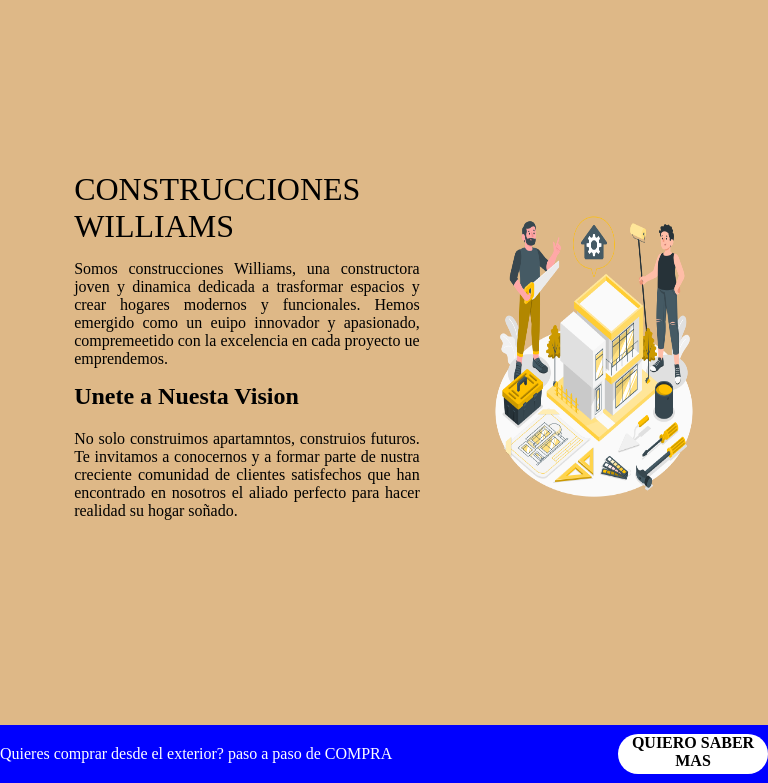
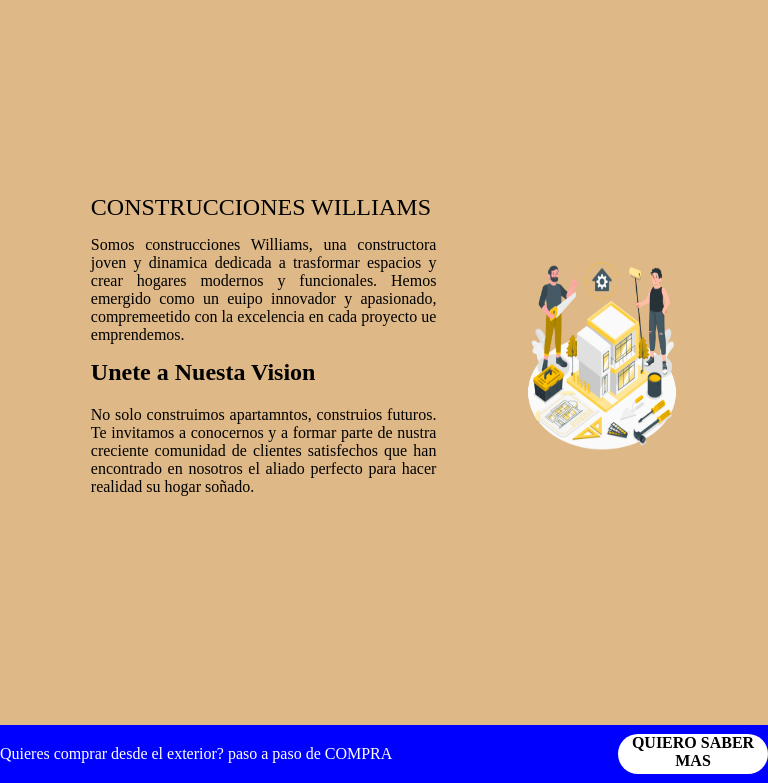
Before and after one commit to edinson0810/williams, a plain HTML site: page index.html in a window 768 px wide. Shown: the part 75-858 px from the top of the page. Drawn offline with Linux system fonts and the light colour scheme.

Commit message:
provando mediaqueri

```diff
--- a/stylos.css
+++ b/stylos.css
@@ -158,7 +158,7 @@ footer div{
         background-color: burlywood;
     }
     .nombre{
-        font-size: 2rem;
+        font-size: 1.5rem;
         font-weight: 400;
     }
     .descripcion{
@@ -167,8 +167,11 @@ footer div{
         font-size: 1rem;
     }
     .zeno{
-        width: 200px;
-        height: 300px;
+        width: 150px;
+        height: 200px;
+    }
+    header{
+        width: 100%;
     }
 }
 
```
